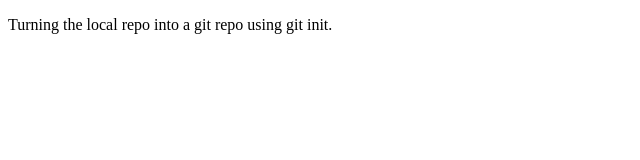
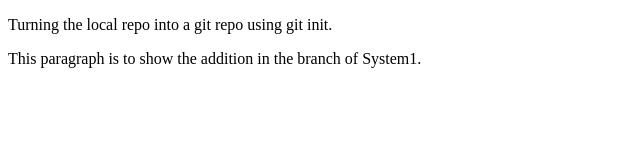
Before and after one commit to PratimaX/Local-repo, a plain HTML site: page index.html in a window 1280 px wide. Shown: the whole page, without its empty margins (0-640 px from the left). Drawn offline with Linux system fonts and the light colour scheme.

Commit message:
new feature added

```diff
--- a/index.html
+++ b/index.html
@@ -9,6 +9,7 @@
 
 <body>
     <p> Turning the local repo into a git repo using git init. </p>
+    <p>This paragraph is to show the addition in the branch of System1.</p>
 </body>
 
 </html>
```
